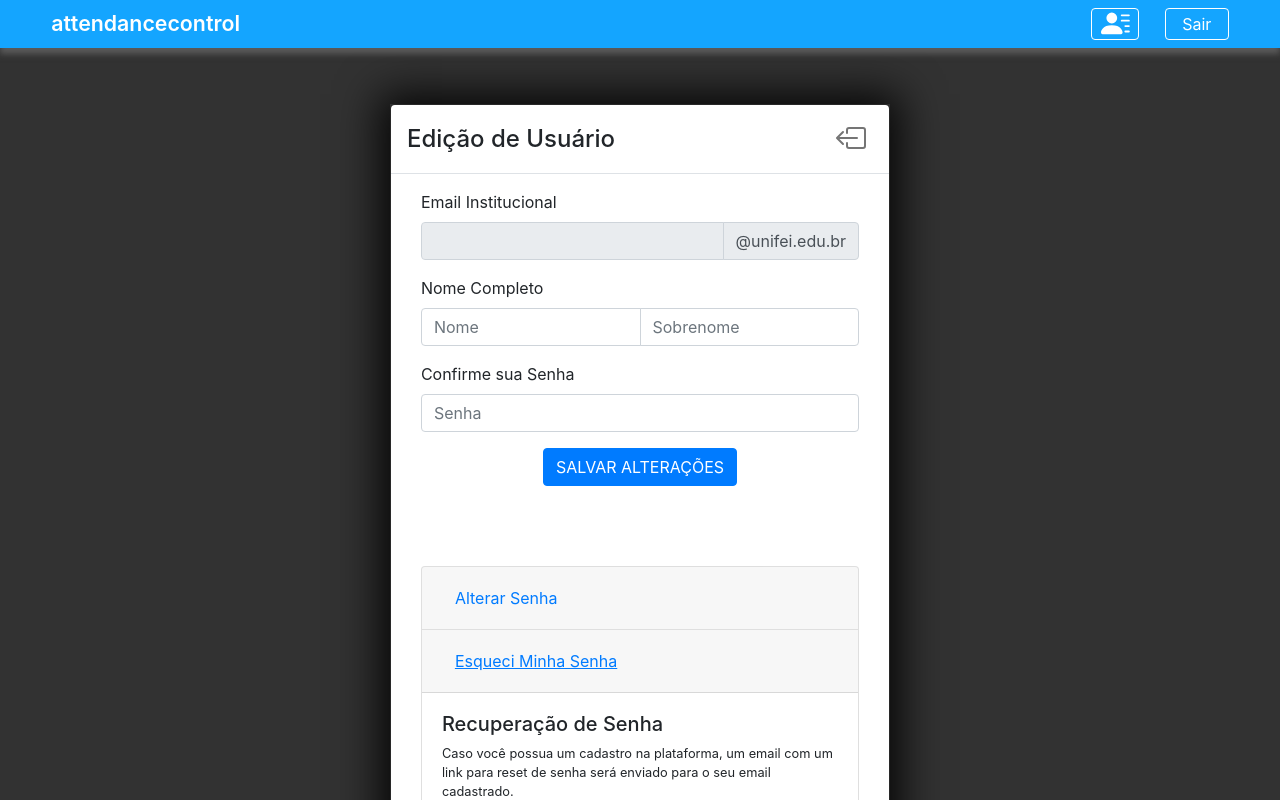
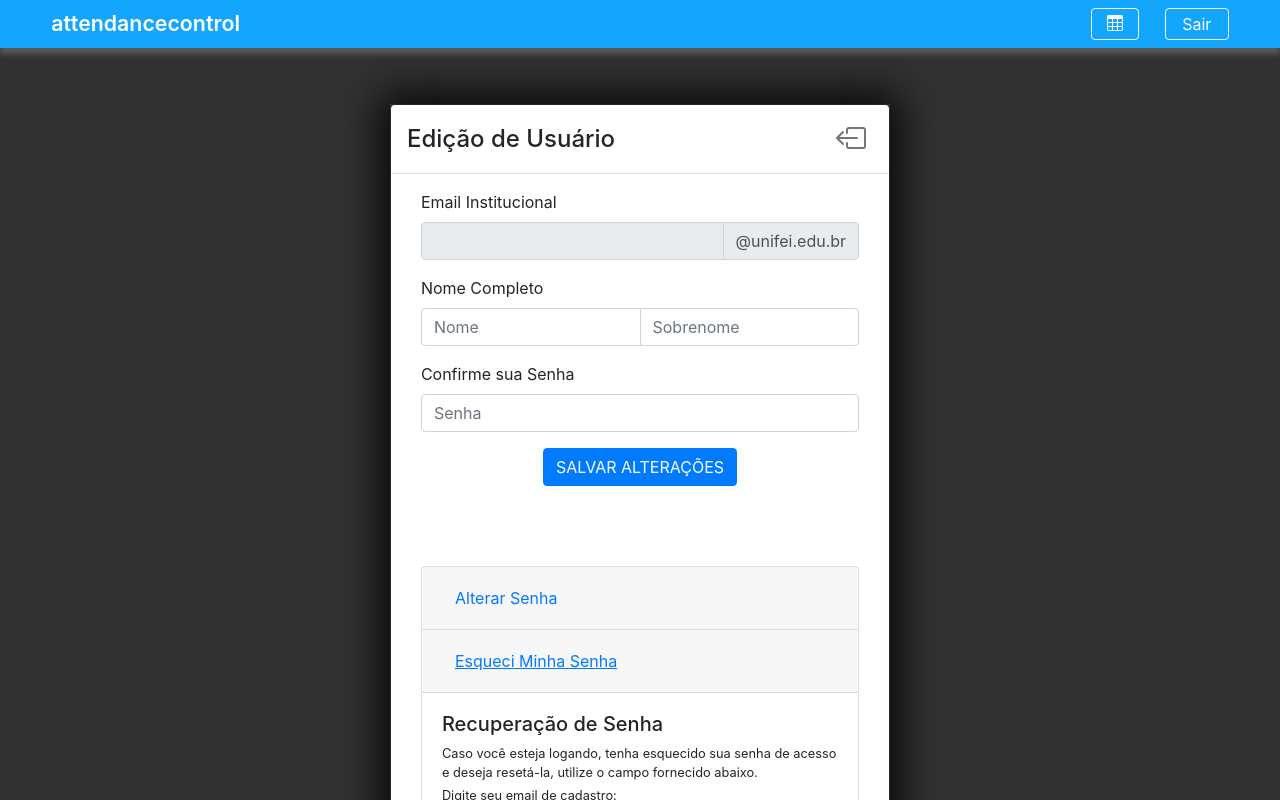
Before and after one commit to lucasoboli/AttendanceControl-web-server, a React (Create React App) app in the folder web-app/: page /edit-user in a window 1280 px wide. Both pictures are taken after a click on the button "Esqueci Minha Senha". Shown: the top 800 px of the page. Built offline with nearby package versions, Linux system fonts and the light colour scheme; no server answers.

Commit message:
Made navbar dynamic using props

```diff
--- a/web-app/src/components/App.jsx
+++ b/web-app/src/components/App.jsx
@@ -1,7 +1,6 @@
 import React from 'react';
 import { BrowserRouter as Router, Route, Switch } from 'react-router-dom';
 
-import CustomNavbar from './CustomNavbar';
 import EditUser from './EditUser';
 import Home from './Home';
 import Main from './Main';
@@ -17,15 +16,18 @@ class App extends React.Component {
       <React.Fragment>
 
         <Router>
-          <CustomNavbar/>
           <Switch>
-            <Route exact={true} path="/" component={ Home } />
-            <Route path="/home" component={ Home } />
-            <Route path="/main" component={ Main } />
-            <Route path="/edit-user" component={ EditUser } />
-            <Route path="/register-user" component={ RegisterUser } />
-            <Route path="/password-recover" component={ PasswordRecover } />
+
+            <Route exact={true} path="/" render={(props) => <Home {...props} />} />
+            <Route exact={true} path="/home" render={(props) => <Home {...props} />} />
+            <Route exact={true} path="/register-user" render={(props) => <RegisterUser {...props} />} />
+            <Route exact={true} path="/password-recover" render={(props) => <PasswordRecover {...props} />} />
+
+            <Route exact={true} path="/main" render={(props) => <Main {...props} />} />
+            <Route exact={true} path="/edit-user" render={(props) => <EditUser {...props} />} />
+
             <Route path="*" component= { NoMatch }/>
+
           </Switch>
         </Router>
 
--- a/web-app/src/components/CustomNavbar.jsx
+++ b/web-app/src/components/CustomNavbar.jsx
@@ -1,4 +1,6 @@
 import React from 'react';
+import { useLocation } from 'react-router-dom';
+
 import '../style/CustomNavbar.css';
 
 
@@ -7,8 +9,8 @@ class CustomNavbar extends React.Component {
     constructor(props) {
         super(props);
 
-        this.state = {
-
+        this.state = { // A ser usado quando a verificação for feita com token de login
+            // isLoggedIn: false
         };
     }
 
@@ -18,9 +20,43 @@ class CustomNavbar extends React.Component {
 
 
     render() {
+
+        switch (this.props.pageName) {
+            case 'home':
                 return (
+                    <div id='navbar' className='cn-navbar-container'>
+                        <div className='cn-title-container'>
+                            <p className='cn-title'>
+                                attendancecontrol
+                            </p>
+                        </div>
+                    </div>
+                );
 
-            <React.Fragment>
+            case 'register-user':
+                return (
+                    <div id='navbar' className='cn-navbar-container'>
+                        <div className='cn-title-container'>
+                            <a href='/home' className='cn-title'>
+                                attendancecontrol
+                            </a>
+                        </div>
+                    </div>
+                );
+
+            case 'password-recover':
+                return (
+                    <div id='navbar' className='cn-navbar-container'>
+                        <div className='cn-title-container'>
+                            <a href='/home' className='cn-title'>
+                                attendancecontrol
+                            </a>
+                        </div>
+                    </div>
+                );
+
+            case 'main':
+                return (
                     <div id='navbar' className='cn-navbar-container'>
 
                         <div className='cn-title-container'>
@@ -30,12 +66,17 @@ class CustomNavbar extends React.Component {
                         </div>
 
                         <div className='cn-buttons-container'>
-                        <a href='/edit-user' className='cn-edit-user-button'>
-                            <svg className="bi bi-person-lines-fill" width="1.8em" height="1.8em" viewBox="0 0 16 16" fill="currentColor" xmlns="http://www.w3.org/2000/svg">
+                            <a href='/edit-user' className='cn-edit-user-button'
+                                data-toggle='tooltip'
+                                data-placement='bottom'
+                                title='Editar informações de usuário'
+                            >
+                                <svg className="bi bi-person-lines-fill" width="1.5em" height="1.5em" viewBox="0 0 16 16" fill="currentColor" xmlns="http://www.w3.org/2000/svg">
                                     <path fillRule="evenodd" d="M1 14s-1 0-1-1 1-4 6-4 6 3 6 4-1 1-1 1H1zm5-6a3 3 0 100-6 3 3 0 000 6zm7 1.5a.5.5 0 01.5-.5h2a.5.5 0 010 1h-2a.5.5 0 01-.5-.5zm-2-3a.5.5 0 01.5-.5h4a.5.5 0 010 1h-4a.5.5 0 01-.5-.5zm0-3a.5.5 0 01.5-.5h4a.5.5 0 010 1h-4a.5.5 0 01-.5-.5zm2 9a.5.5 0 01.5-.5h2a.5.5 0 010 1h-2a.5.5 0 01-.5-.5z" clipRule="evenodd"/>
                                 </svg>
                             </a>
-                        <div style={{height:'100vh',width:'2vw'}}></div>
+
+                            <div style={{width:'2vw'}} />
                             <a href='/home'>
                                 <button
                                     className='cn-logout-button'
@@ -44,8 +85,47 @@ class CustomNavbar extends React.Component {
                             </a>
                         </div>
                     </div>
-            </React.Fragment>
                 );
+
+            case 'edit-user':
+                return (
+                    <div id='navbar' className='cn-navbar-container'>
+
+                        <div className='cn-title-container'>
+                            <p className='cn-title'>
+                                attendancecontrol
+                            </p>
+                        </div>
+
+                        <div className='cn-buttons-container'>
+                            <a  href='/main' className='cn-back-to-main-button'
+                                data-toggle='tooltip'
+                                data-placement='bottom'
+                                title='Voltar para a página principal'
+                            >
+                                <svg class="bi bi-table" width="1em" height="1em" viewBox="0 0 16 16" fill="currentColor" xmlns="http://www.w3.org/2000/svg">
+                                    <path fillRule="evenodd" d="M14 1H2a1 1 0 0 0-1 1v12a1 1 0 0 0 1 1h12a1 1 0 0 0 1-1V2a1 1 0 0 0-1-1zM2 0a2 2 0 0 0-2 2v12a2 2 0 0 0 2 2h12a2 2 0 0 0 2-2V2a2 2 0 0 0-2-2H2z"/>
+                                    <path fillRule="evenodd" d="M15 4H1V3h14v1z"/>
+                                    <path fillRule="evenodd" d="M5 15.5v-14h1v14H5zm5 0v-14h1v14h-1z"/>
+                                    <path fillRule="evenodd" d="M15 8H1V7h14v1zm0 4H1v-1h14v1z"/>
+                                    <path d="M0 2a2 2 0 0 1 2-2h12a2 2 0 0 1 2 2v2H0V2z"/>
+                                </svg>
+                            </a>
+
+                            <div style={{width:'2vw'}} />
+                            <a href='/home'>
+                                <button
+                                    className='cn-logout-button'
+                                    type='button'
+                                > Sair </button>
+                            </a>
+                        </div>
+                    </div>
+                );
+            default:
+                return null
+        }
+
     }
 }
 
--- a/web-app/src/components/EditUser.jsx
+++ b/web-app/src/components/EditUser.jsx
@@ -7,6 +7,8 @@ import Container from 'react-bootstrap/Container';
 import InputGroup from 'react-bootstrap/InputGroup';
 import Form from 'react-bootstrap/Form';
 import Modal from 'react-bootstrap/Modal';
+
+import CustomNavbar from './CustomNavbar';
 import '../style/RegisterUser.css';
 
 
@@ -267,6 +269,8 @@ class EditUser extends React.Component {
         return (
 
             <React.Fragment>
+                <CustomNavbar pageName='edit-user' />
+
                 <Container>
                     <br></br>
 
@@ -436,11 +440,11 @@ class EditUser extends React.Component {
                                         <Card.Body>
                                             <Form>
                                                 <h5> Recuperação de Senha </h5>
-                                                <Form.Text> Caso você possua um cadastro na plataforma,
-                                                    um email com um link para reset de senha será enviado
-                                                    para o seu email cadastrado.
+                                                <Form.Text> Caso você esteja logando, tenha esquecido
+                                                    sua senha de acesso e deseja resetá-la, utilize
+                                                    o campo fornecido abaixo.
                                                 </Form.Text>
-                                                <Form.Text> Digite seu email cadastrado: </Form.Text>
+                                                <Form.Text> Digite seu email de cadastro: </Form.Text>
 
                                                 <InputGroup className='ru-recover-password-input-group'>
                                                     <Form.Control
--- a/web-app/src/components/Home.jsx
+++ b/web-app/src/components/Home.jsx
@@ -6,6 +6,8 @@ import Container from 'react-bootstrap/Container';
 import Modal from 'react-bootstrap/Modal';
 import Form from 'react-bootstrap/Form';
 import InputGroup from 'react-bootstrap/InputGroup';
+
+import CustomNavbar from './CustomNavbar';
 import '../style/Home.css';
 
 
@@ -89,6 +91,7 @@ class Home extends React.Component {
         return (
 
             <React.Fragment>
+                <CustomNavbar pageName='home' />
 
                 <Container>
                     <Jumbotron className='h-jumbotron'>
--- a/web-app/src/components/Main.jsx
+++ b/web-app/src/components/Main.jsx
@@ -5,9 +5,12 @@ import Container from 'react-bootstrap/Container';
 import Form from 'react-bootstrap/Form';
 import Modal from 'react-bootstrap/Modal';
 import Table from 'react-bootstrap/Table';
+
+import CustomNavbar from './CustomNavbar';
 import '../style/Main.css';
 import '../style/RegisterClass.css';
 import '../style/EditClass.css';
+
 
 const initialRegisterErrorState = {
     subjectCodeRegisterError: "",
@@ -279,6 +282,8 @@ class Main extends React.Component {
         return (
 
             <React.Fragment>
+                <CustomNavbar pageName='main' />
+
                 <Container className='m-primary-container'>
 
                     <Container className='m-secondary-container'>
--- a/web-app/src/components/NoMatch.js
+++ b/web-app/src/components/NoMatch.js
@@ -1,5 +1,6 @@
 import React from 'react';
 import $ from 'jquery';
+
 import '../style/NoMatch.css';
 
 
@@ -27,6 +28,7 @@ class NoMatch extends React.Component {
                         <div className='nm-row'>
                             <div className='xs-12 md-6 nm-mx-auto'>
                                 <div id='countUp'>
+                                    <h4> attendancecontrol </h4>
                                     <div className='number' dataCount='404'> 404 </div>
                                     <div className='text'> Página não encontrada </div>
                                     <div className='text'> HTTP: 404 </div>
--- a/web-app/src/components/PasswordRecover.jsx
+++ b/web-app/src/components/PasswordRecover.jsx
@@ -5,6 +5,8 @@ import Container from 'react-bootstrap/Container';
 import InputGroup from 'react-bootstrap/InputGroup';
 import Form from 'react-bootstrap/Form';
 import Modal from 'react-bootstrap/Modal';
+
+import CustomNavbar from './CustomNavbar';
 import '../style/PasswordRecover.css';
 
 
@@ -13,6 +15,8 @@ class PasswordRecover extends React.Component {
         return (
 
             <React.Fragment>
+                <CustomNavbar pageName='password-recover' />
+
                 <Container>
                     <br></br>
 
@@ -81,7 +85,7 @@ class PasswordRecover extends React.Component {
                                 variant='outline-secondary'
                                 type='reset'
                                 href='/home'
-                            > CANCELAR
+                            > VOLTAR
                             </Button>
                         </Modal.Footer>
                     </Modal.Dialog>
--- a/web-app/src/style/CustomNavbar.css
+++ b/web-app/src/style/CustomNavbar.css
@@ -22,6 +22,14 @@
 .cn-title {
     height: 100%;
     width: 100%;
+    color: white;
+    cursor: context-menu;
+}
+
+.cn-title:hover,
+.cn-title:focus {
+    color: white;
+    text-decoration: none;
 }
 
 .cn-buttons-container {
@@ -34,7 +42,7 @@
     width: 4rem;
     height: 2rem;
     border-radius: 4px;
-    transition-duration: 1.5s;
+    transition-duration: 1s;
     border: 1px solid white;
     background-color: #14a5ff;
     color: white;
@@ -42,9 +50,8 @@
 
 .cn-logout-button:hover,
 .cn-logout-button:focus {
-    border: 2px solid #cccccc;
     background-color: white;
-    color: #148dff;
+    color: #5f5f5f;
     /*box-shadow: 0 12px 16px 0 rgba(0,0,0,0.24), 0 17px 50px 0 rgba(0,0,0,0.19);*/
     box-shadow: inset -3.5em 0 0 0 white, inset 3.5em 0 0 0 white;
 }
@@ -62,7 +69,23 @@
 
 .cn-edit-user-button:hover,
 .cn-edit-user-button:focus {
-    border: 2px solid #cccccc;
     background-color: white;
-    color: #14a5ff;
+    color: #5f5f5f;
 }
+
+.cn-back-to-main-button {
+    text-align: center;
+    min-width: 3em;
+    height: 2rem;
+    display: block;
+    border: 1px solid white;
+    border-radius: 4px;
+    transition-duration: 1s;
+    color: white;
+}
+
+.cn-back-to-main-button:hover,
+.cn-back-to-main-button:focus {
+    background-color: white;
+    color: #5f5f5f;
+}
```
Also changed, not shown: web-app/src/components/RegisterUser.jsx (+24 -2 lines). Lines whose indentation alone changed are shown as unchanged.
